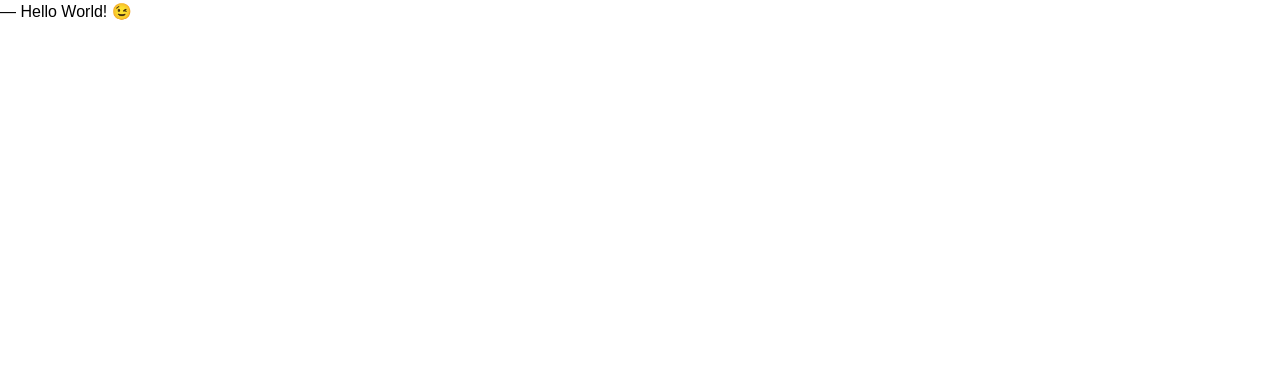
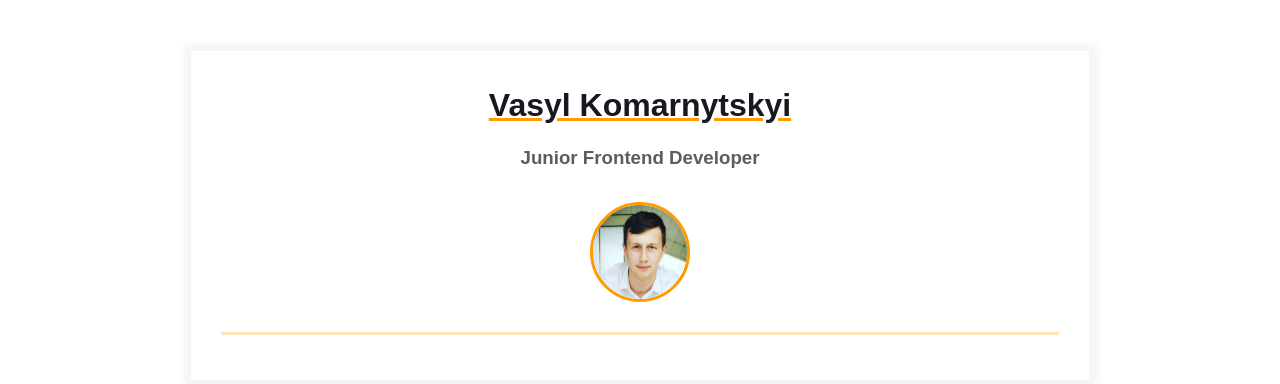
Before and after one commit to vasylkomarnytskyi/homepage, a plain HTML site: page index.html in a window 1280 px wide. Drawn offline with Linux system fonts and the light colour scheme.

Commit message:
Add avatar, name and job

```diff
--- a/index.html
+++ b/index.html
@@ -7,6 +7,25 @@
   <title>Résumé</title>
 </head>
 <body>
-― Hello World! &#x1F609;
+<main>
+  <div class="resume">
+    <div class="container">
+      <div class="resume__block">
+        <h1 class="contact-info__header">Vasyl Komarnytskyi</h1>
+        <h3 class="contact-info__sub-header">Junior Frontend Developer</h3>
+
+        <div class="contact_info_container fh">
+          <div class="contact-info__block"></div>
+
+          <div class="contact-info__block contact-info__block--center">
+            <img class="contact-info__avatar" src="assets/avatar.jpg" alt="Avatar">
+          </div>
+
+          <div class="contact-info__block"></div>
+        </div>
+      </div>
+    </div>
+  </div>
+</main>
 </body>
 </html>
```
Also changed, not shown: assets/avatar.jpg (added).
